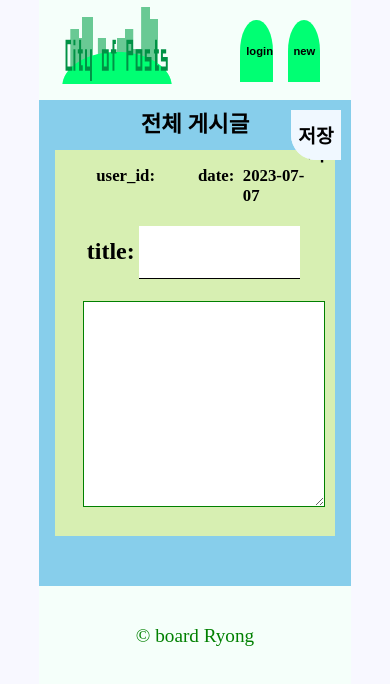
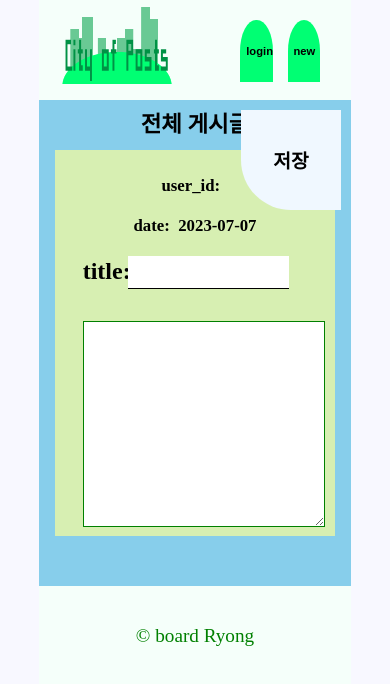
Before and after one commit to parksangryong/board-app, a React (Create React App) app: page /postform in a window 390 px wide. Shown: the top 684 px of the page. Built offline with nearby package versions, Linux system fonts and the light colour scheme; no server answers.

Commit message:
css반응

```diff
--- a/src/components/Answer.js
+++ b/src/components/Answer.js
@@ -42,6 +42,7 @@ function Answer(props) {
   ));
 
   const addAnswer = async () => {
+    if (userid) {
       const postObj = {
         id: id,
         board_id: props.id,
@@ -59,6 +60,10 @@ function Answer(props) {
       console.log(result);
 
       setAnswer("");
+    } else {
+      alert("로그인해주세요");
+      return;
+    }
   };
 
   return (
--- a/src/css/Answer.css
+++ b/src/css/Answer.css
@@ -39,3 +39,14 @@
   cursor: pointer;
   border-radius: 20%;
 }
+
+@media screen and (max-width: 550px) {
+  .answer-input input {
+    width: 70% !important;
+    font-size: 0.8em;
+  }
+  .answer-input div {
+    width: 20%;
+    font-size: 0.7em;
+  }
+}
--- a/src/css/AnswerItem.css
+++ b/src/css/AnswerItem.css
@@ -60,3 +60,22 @@
   text-align: left !important;
   border: none;
 }
+
+@media screen and (max-width: 550px) {
+  #answer-item div {
+    font-size: 0.6em;
+  }
+
+  .an-name {
+    width: 100%;
+  }
+  .an-date {
+    width: 60%;
+  }
+  .an-mo {
+    width: 20%;
+  }
+  .an-del {
+    width: 20%;
+  }
+}
--- a/src/css/Board.css
+++ b/src/css/Board.css
@@ -33,8 +33,8 @@
 }
 
 @media (max-width: 800px) {
-  #board button {
-    width: 50px;
-    height: 50px;
+  #board > button {
+    width: 70px;
+    height: 70px;
   }
 }
--- a/src/css/Post.css
+++ b/src/css/Post.css
@@ -1,4 +1,4 @@
-#post{
+#post {
   width: 90%;
   margin-left: 5%;
   height: 60px;
@@ -7,30 +7,61 @@
   font-size: 0.9em;
 }
 
-#post:hover{
+#post:hover {
   font-weight: bold;
 }
 
-#post div{
+#post div {
   float: left;
   text-align: center;
   line-height: 60px;
   font-size: 1.3em;
 }
 
-.post-id{
+.post-id {
   width: 10%;
   background-color: rgb(206, 253, 237);
 }
-.post-title{
+.post-title {
   width: 40%;
   background-color: rgb(162, 255, 224);
 }
-.post-userid{
+.post-userid {
   width: 25%;
   background-color: rgb(99, 255, 203);
 }
-.post-date{
+.post-date {
   width: 25%;
   background-color: rgb(0, 255, 170);
 }
+
+@media screen and (max-width: 730px) {
+  #post {
+    font-size: 0.7em;
+  }
+}
+
+@media screen and (max-width: 550px) {
+  #post {
+    height: 100px;
+    font-size: 0.6em;
+  }
+  .post-id {
+    width: 30%;
+  }
+  .post-title {
+    width: 70%;
+  }
+  .post-userid {
+    width: 35%;
+    float: right !important;
+    line-height: 30px !important;
+    height: 30px;
+  }
+  .post-date {
+    width: 50%;
+    float: right !important;
+    line-height: 30px !important;
+    height: 30px;
+  }
+}
--- a/src/css/PostItem.css
+++ b/src/css/PostItem.css
@@ -90,3 +90,35 @@
 #post-item .open-btn {
   position: absolute;
 }
+
+@media screen and (max-width: 730px) {
+  #post-item button {
+    width: 70px;
+    height: 70px;
+  }
+  #post-item .form {
+    font-size: 0.8em;
+  }
+}
+
+@media screen and (max-width: 550px) {
+  .form-id span:first-child {
+    width: 100%;
+    line-height: 40px;
+    float: left;
+  }
+  .form-id span:last-child {
+    width: 100%;
+    line-height: 40px;
+    float: right;
+  }
+  .form-title span {
+    width: 20%;
+    float: left;
+  }
+  .form-title input {
+    width: 70%;
+    height: 30px;
+    margin-top: 10px;
+  }
+}
--- a/src/css/PostList.css
+++ b/src/css/PostList.css
@@ -32,7 +32,14 @@
 
 #pagenation {
   position: relative;
+  width: 100%;
   margin-left: 0;
   margin-top: 15px;
   text-align: center;
 }
+
+@media screen and (max-width: 550px) {
+  #pagenation button:last-child {
+    margin-left: 3%;
+  }
+}
```
Lines whose indentation alone changed are shown as unchanged.
